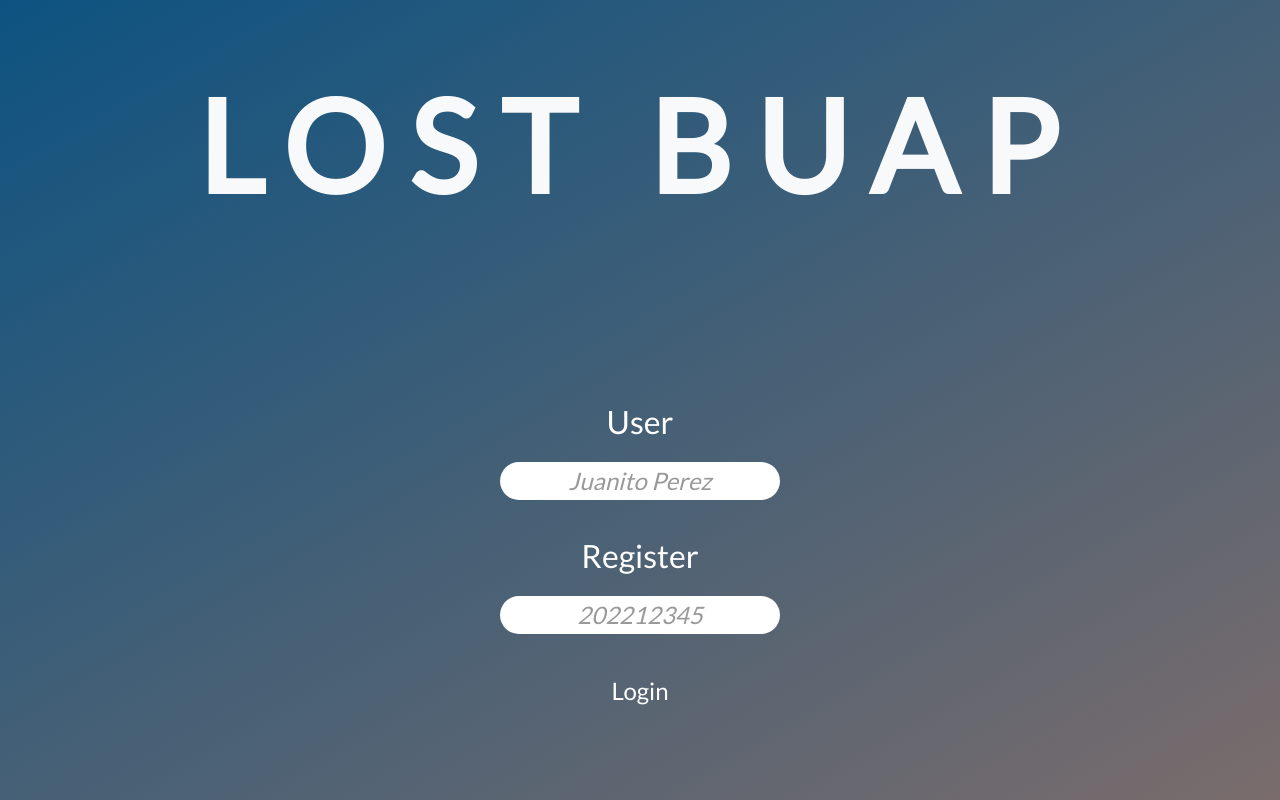
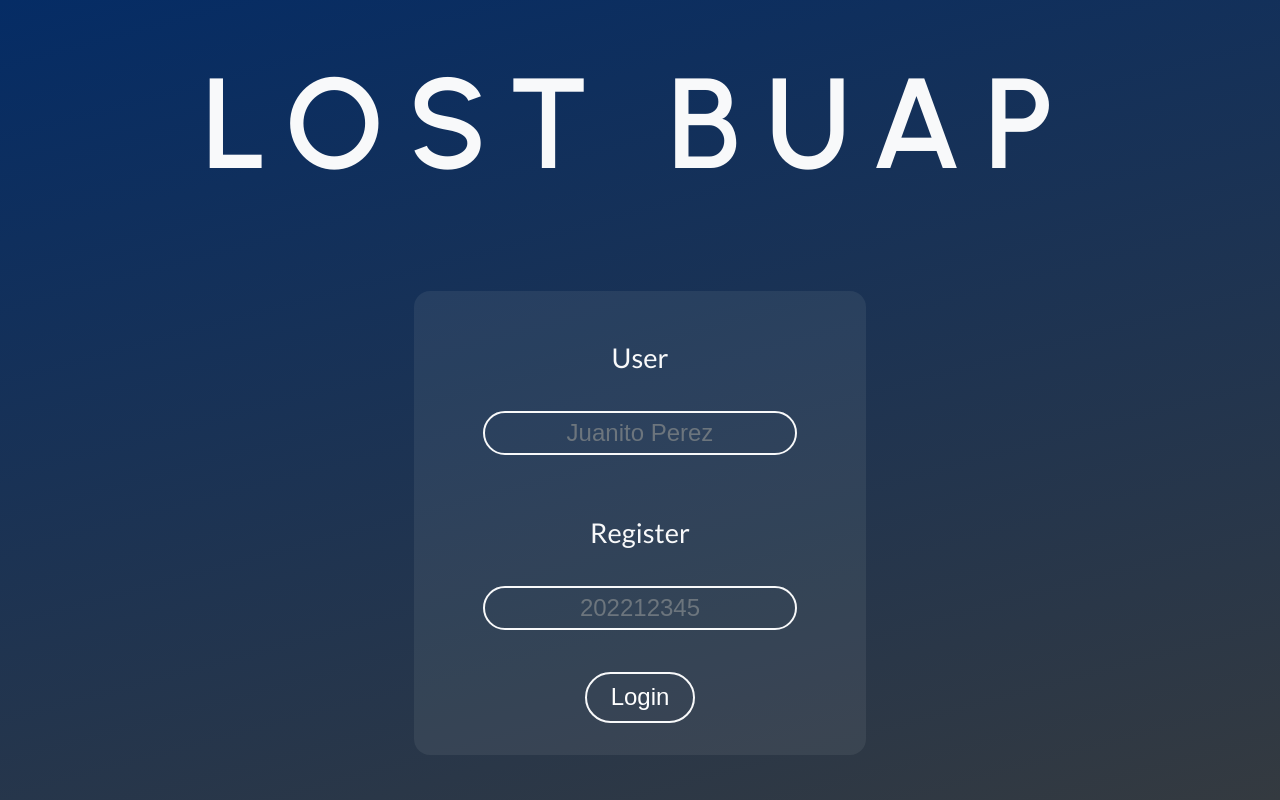
Before and after one commit to Yaelp26/proyectoFinal, an Astro site: page / in a window 1280 px wide. Built offline with nearby package versions, Linux system fonts and the light colour scheme; Astro itself is replaced by a stand-in of ours.

Commit message:
fixt the cont issue an adding sass w bootstrap

```diff
--- a/package.json
+++ b/package.json
@@ -10,10 +10,10 @@
     "astro": "astro"
   },
   "dependencies": {
-    "@astrojs/check": "^0.3.0",
+    "@astrojs/check": "^0.3.1",
     "@popperjs/core": "^2.11.8",
-    "@types/bootstrap": "^5.2.8",
-    "astro": "^3.4.2",
+    "@types/bootstrap": "^5.2.9",
+    "astro": "^3.5.3",
     "bootstrap": "^5.3.2",
     "sass": "^1.69.5",
     "typescript": "^5.2.2"
--- a/src/components/Card.astro
+++ b/src/components/Card.astro
@@ -10,7 +10,7 @@
 
 <div
     class:list={[
-        "item_c text-white text-center rounded-5",
+        "item_c text-light text-center rounded-5",
         { "bg-danger": important, "bg-primary": !important },
     ]}
 >
--- a/src/layouts/Layout.astro
+++ b/src/layouts/Layout.astro
@@ -1,7 +1,4 @@
 ---
-import "bootstrap/dist/css/bootstrap.min.css";
-import bootstrap from "bootstrap/dist/js/bootstrap.bundle.min.js?url";
-
 interface Props {
     title: string;
 }
@@ -13,21 +10,18 @@
     <head>
         <meta charset="utf-8" />
         <link rel="icon" type="image/svg+xml" href="/favicon.svg" />
+        <link rel="stylesheet" href="css/main.min.css" />
+        <link rel="stylesheet" href="css/main.min.css.map" />
         <meta name="viewport" content="width=device-width" />
         <meta name="generator" content={Astro.generator} />
         <title>{title}</title>
     </head>
-    <body class="font-body bg-dark">
+    <body class="gradient-bg-form font-family-text">
         <slot />
     </body>
 </html>
-<style is:global>
-    @import url('https://fonts.googleapis.com/css2?family=Lato:&family=Urbanist:&display=swap');
-
-    .font-urbanist {
-        font-family: "Urbanist", sans-serif;
-    }
-    .font-body{
-        font-family: "Lato", sans-serif;
+<style>
+    body {
+        margin: 0;
     }
 </style>
--- a/src/pages/index.astro
+++ b/src/pages/index.astro
@@ -34,87 +34,58 @@
 </script>
 
 <Layout title="proyectoFinal">
-	<div
-		class="pageContainer d-flex justify-content-center align-items-center vh-100"
+	<div class="container">
+		<div class="row justify-content-center align-content-around">
+			<h1 class="col-10 text-light text-center font-family-logo">
+				LOST BUAP
+			</h1>
+			<form
+				class="col-4 text-light text-center bg-translucid rounded-4 justify-content-center"
 			>
-		<div class="login-box row justify-content-center overflow-y-auto">
-			<div class="row">
-				<h1 class="pageName text-light text-center font-roboto">LOST BUAP</h1>
-			</div>
-			<div>
-				<form
-					class="col-12 text-white text-center p-3 align-items-center"
-				>
-					<div class="mb-3">
-						<label class="d-flex flex-column align-items-center"
+				<label class="d-flex flex-column justify-content-around"
 					>User
 					<input
 						type="text"
 						placeholder="Juanito Perez"
-								class="rounded-pill border-0"
-								id="username"
+						class="input-button"
+						id="button"
 					/>
 				</label>
-					</div>
-					<div class="mb-3">
-						<label class="d-flex flex-column align-items-center">
+				<label class="d-flex flex-column justify-content-around">
 					Register
 					<input
 						type="password"
 						placeholder="202212345"
-								class="rounded-pill border-0"
-								id="register"
+						class="input-button"
+						id="button "
 					/>
 				</label>
-					</div>
-					<button type="submit" class="btn rounded-pill" id="login"
-						>Login</button
-					>
+				<button type="submit" class="button" id="login">Login</button>
 			</form>
-			</div>
 		</div>
 	</div>
 </Layout>
 
 <style>
-	.pageContainer {
+	.row {
+		height: 100vh;
+	}
+	h1 {
+		font-size: 8rem;
+		letter-spacing: 1.5rem;
 		margin: 0;
-		padding: 0;
-		background: linear-gradient(150deg, #0d5381, #7a6c6c);
 	}
-	.pageName {
-		font-size: 8rem;
-		overflow: hidden;
-		white-space: nowrap;
-		animation: writeAnimation 3s steps(35, end);
-		margin-bottom: 10rem;
-		font-weight: 600;
-        letter-spacing: 1.5rem;
+	form {
+		padding: 2rem;
+		font-size: 1.7rem;
+		height: 25rem;
+		display: grid;
+		grid-template-rows: 3fr 3fr 1fr;
+		gap: 1.5rem;
+		justify-items: center;
 	}
-
-	@keyframes writeAnimation {
-		from {
-			width: 0;
-		}
-		to {
-			width: 100%;
-		}
-	}
-	label {
-		font-size: 2rem;
-		font-weight: lighter;
-	}
-	input {
-		text-align: center;
-		font-size: 1.5rem;
-		margin: 1rem;
-	}
-	input::placeholder {
-		color: #999; /* Change the color to your preference */
-		font-style: italic;
-	}
+	input,
 	button {
 		font-size: 1.5rem;
-		color: white;
 	}
 </style>
--- a/src/pages/search.astro
+++ b/src/pages/search.astro
@@ -3,8 +3,8 @@
 import Card from "../components/Card.astro";
 import type { LostObjectAPI, ValidPlaces } from "../types/lost_object";
 
-const lo_res = await fetch("http://192.168.100.21:4321/lost_object");
-const p_res = await fetch("http://192.168.100.21:4321/lost_object/places");
+const lo_res = await fetch("http://192.168.100.53:4321/lost_object");
+const p_res = await fetch("http://192.168.100.53:4321/lost_object/places");
 
 const { LostObjects } = (await lo_res.json()) as LostObjectAPI;
 const { Places } = (await p_res.json()) as ValidPlaces;
@@ -37,7 +37,7 @@
         <div class="container justify-content-center align-items-center">
             <div class="row justify-content-center">
                 <form
-                    class="search-box col-10 bg-blue d-flex flex-column align-items-center justify-content-evenly rounded-5 text-white fs-5"
+                    class="search-box col-10 bg-blue d-flex flex-column align-items-center justify-content-evenly rounded-5 text-light fs-5"
                 >
                     <div class="d-flex align-items-center">
                         <label for="place" class="text-center mx-2 mb-2">
--- /dev/null
+++ b/src/sass/main.scss
@@ -0,0 +1,105 @@
+// Custom.scss
+// Option B: Include parts of Bootstrap
+
+// 1. Include functions first (so you can manipulate colors, SVGs, calc, etc)
+@import "../../node_modules/bootstrap/scss/functions";
+@import url("https://fonts.googleapis.com/css2?family=Lato:wght@100;200;400&family=Urbanist:wght@600&display=swap");
+
+
+// 2. Include any default variable overrides here
+$font-family-sans-serif: system-ui, "Lato", "Urbanist";
+
+// 3. Include remainder of required Bootstrap stylesheets (including any separate color mode stylesheets)
+@import "../../node_modules/bootstrap/scss/variables";
+@import "../../node_modules/bootstrap/scss/variables-dark";
+
+
+
+// 4. Include any default map overrides here
+
+
+
+// 5. Include remainder of required parts
+@import "../../node_modules/bootstrap/scss/maps";
+@import "../../node_modules/bootstrap/scss/mixins";
+@import "../../node_modules/bootstrap/scss/root";
+
+
+
+// 6. Optionally include any other parts as needed
+@import "../../node_modules/bootstrap/scss/utilities";
+@import "../../node_modules/bootstrap/scss/containers";
+@import "../../node_modules/bootstrap/scss/grid";
+
+
+
+// 7. Optionally include utilities API last to generate classes based on the Sass map in `_utilities.scss`
+@import "../../node_modules/bootstrap/scss/utilities/api";
+
+//8. Full custom scss
+$font-family-logo: "Urbanist";
+$font-family-text: "Lato";
+$bg-translucid: rgba($gray-500, .1);
+$gradiend-inclination: -75deg;
+$gradient-bg-form: -webkit-linear-gradient($gradiend-inclination, $blue-800, $gray-800);
+$gradient-bg-search: -webkit-linear-gradient($gradiend-inclination, $blue-400 $gray-200);
+$button-border-width: .15rem;
+
+.font-family-logo {
+    font-family: $font-family-logo;
+}
+
+.font-family-text {
+    font-family: $font-family-text;
+}
+
+.gradient-bg-form {
+    background: $gradient-bg-form;
+}
+
+.gradient-bg-search {
+    background: $gradient-bg-search;
+}
+
+.bg-translucid {
+    background-color: $bg-translucid;
+}
+
+.button {
+    background-color: transparent;
+    border: solid $button-border-width $light;
+    border-radius: $border-radius-pill;
+    padding-inline: 1em;
+    color: $white;
+}
+
+.button:hover {
+    transform: scale(1.1);
+}
+
+.button:active {
+    color: $gray-600;
+    border-color: $gray-600;
+}
+
+.input-button {
+    border-radius: $border-radius-pill;
+    border: solid $button-border-width $light;
+    background-color: transparent;
+    text-align: center;
+    padding: .25em 0;
+    color: $light;
+}
+
+.input-button:hover {
+    transform: scale(1.1);
+}
+
+.input-button::placeholder {
+    color: $gray-600;
+}
+
+.input-button:focus-visible {
+    outline: none;
+    border-style: dashed;
+}
```
Also changed, not shown: pnpm-lock.yaml, public/css/main.min.css (added), 1 other file. Lines whose indentation alone changed are shown as unchanged.
